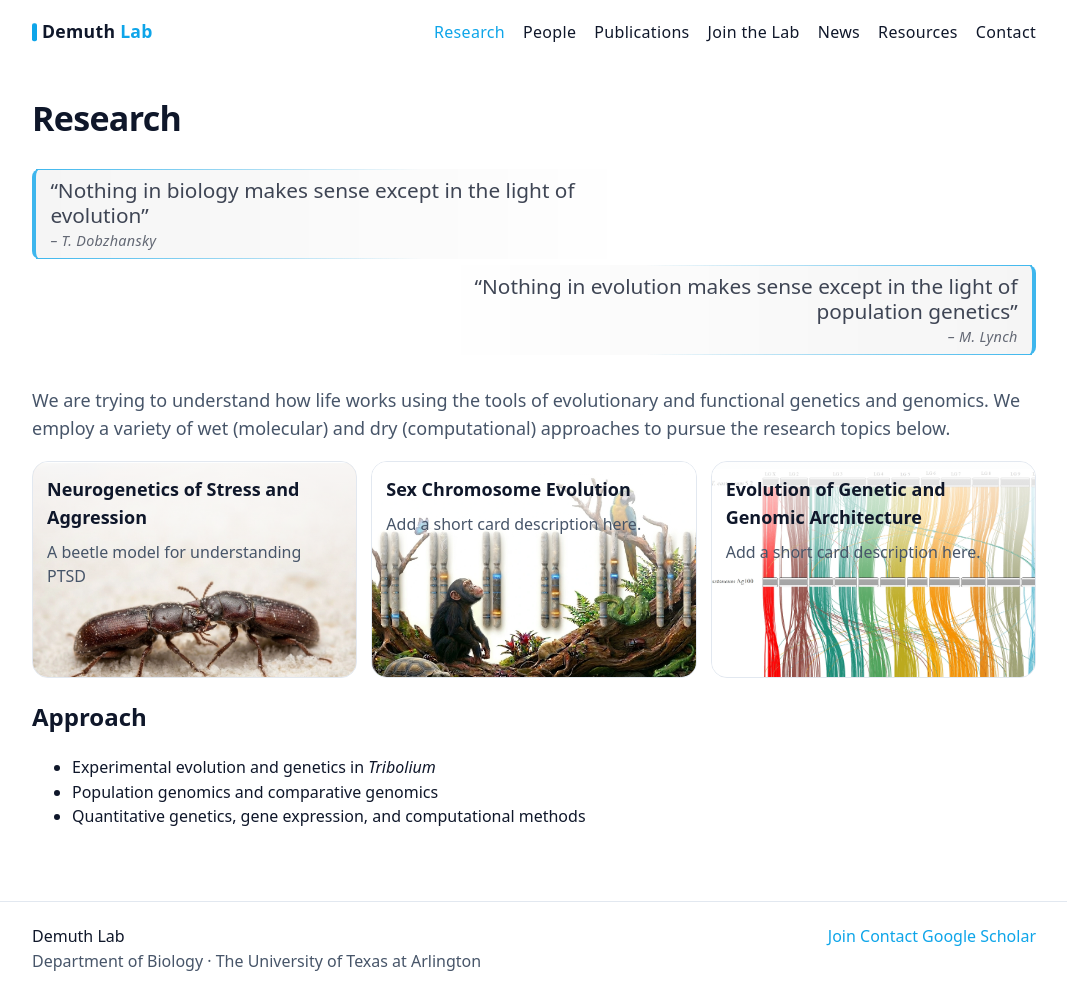
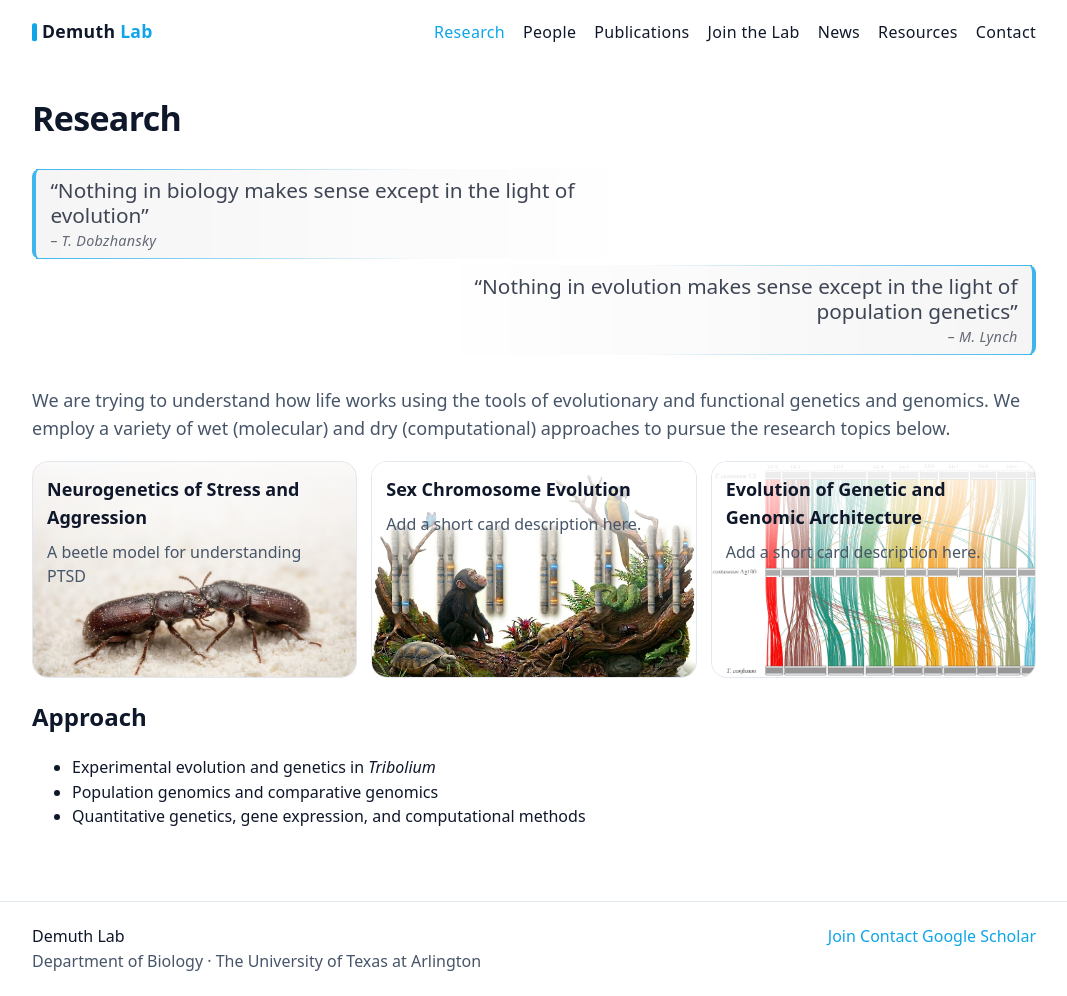
Before and after one commit to demuth-lab/demuth-lab.github.io, a Jekyll site: the page built from research/index.md, in a window 1280 px wide and 996 px high. Shown: the whole window, without its empty margins (106-1173 px from the left). Built offline with Jekyll 4.4.1, drawn with Linux system fonts in a browser that asks for light colours.

Commit message:
Update main.css

```diff
--- a/assets/css/main.css
+++ b/assets/css/main.css
@@ -386,80 +386,79 @@
 }
 
 .card-image{
-  position:relative;
-  overflow:hidden;
+  position: relative;
+  overflow: hidden;
+  aspect-ratio: 3 / 2;
 
-  aspect-ratio:3 / 2;
+  display: flex;
+  flex-direction: column;
+  justify-content: flex-start;
+  align-items: flex-start;
 
-  color:var(--fg);
-  text-decoration:none;
+  padding: 14px;
+  border: 1px solid var(--line);
+  border-radius: 16px;
 
-  display:flex;
-  flex-direction:column;
-  justify-content:flex-start;
+  color: var(--fg);
+  text-decoration: none;
 
-  transition:transform .35s ease, box-shadow .25s ease;
+  transition: transform .25s ease, box-shadow .25s ease;
 }
 
 .card-image::before{
-  content:"";
-  position:absolute;
-  left:0;
-  right:0;
-  top:-14px;
-  bottom:-14px;
+  content: "";
+  position: absolute;
+  inset: 0;
 
-  background-image:var(--card-img);
-  background-size:108%;
-  background-position:center center;
-  background-repeat:no-repeat;
+  background-image: var(--card-img);
+  background-size: cover;
+  background-position: center center;
+  background-repeat: no-repeat;
 
-  transform:translateY(10px);
-  transition:transform .45s ease;
-
-  z-index:0;
+  z-index: 0;
 }
 
 .card-image::after{
-  content:"";
-  position:absolute;
-  inset:0;
-
-  background:
-    linear-gradient(
-      to bottom,
-      rgba(255,255,255,0.80) 0%,
-      rgba(255,255,255,0.60) 28%,
-      rgba(255,255,255,0.25) 48%,
-      rgba(255,255,255,0.06) 64%,
-      rgba(255,255,255,0.00) 78%
-    );
-
-  z-index:1;
-}
-
-.card-image:hover::before{
-  transform:scale(1.06) translateY(4px);
-
+  content: "";
+  position: absolute;
+  inset: 0;
+  background: linear-gradient(
+    to bottom,
+    rgba(255,255,255,0.88) 0%,
+    rgba(255,255,255,0.68) 24%,
+    rgba(255,255,255,0.28) 46%,
+    rgba(255,255,255,0.06) 64%,
+    rgba(255,255,255,0.00) 78%
+  );
+  z-index: 1;
 }
 
 .card-image h3,
 .card-image p{
-  position:relative;
-  z-index:2;
+  position: relative;
+  z-index: 2;
+  text-align: left;
 }
 
 .card-image h3{
-  transition:color .25s ease;
+  margin: 0 0 8px;
+  font-size: 18px;
+  transition: color .25s ease;
+}
+
+.card-image p{
+  margin: 0;
+  color: var(--muted);
+}
+
+.card-image:hover{
+  transform: translateY(-3px);
+  box-shadow: 0 6px 18px rgba(0,0,0,0.12);
+  text-decoration: none;
 }
 
 .card-image:hover h3{
-  color:var(--accent);
-}
-
-.card-image:hover{
-  transform:translateY(-3px);
-  box-shadow:0 6px 18px rgba(0,0,0,0.12);
+  color: var(--accent);
 }
 
 
```
